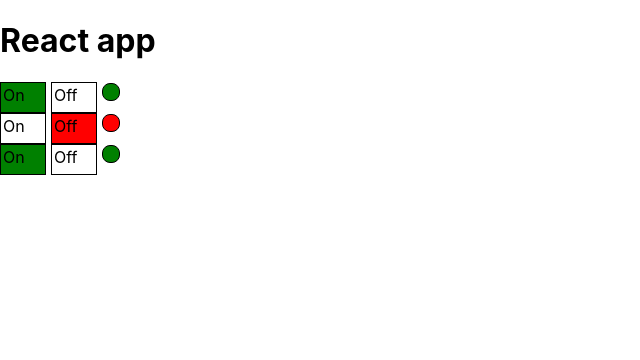
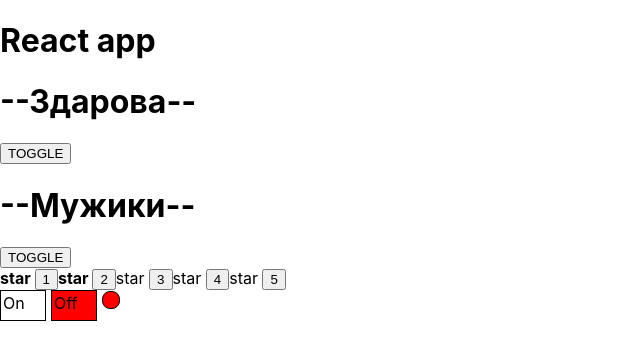
Before and after one commit to daniilminin1990/react-kabzda, a React (Create React App) app: page / in a window 1280 px wide. Shown: the top 360 px of the page, without its empty margins (0-640 px from the left). Built offline with nearby package versions, Linux system fonts and the light colour scheme.

Commit message:
6 useState, OnOff. Не смотри на UncontrolledAccordeon

```diff
--- a/src/App.tsx
+++ b/src/App.tsx
@@ -1,25 +1,27 @@
-import React from "react";
+import React, { useState } from "react";
 import logo from "./logo.svg";
 import "./App.css";
 import { Rating } from "./components/Rating/Rating";
 import Accordeon from "./components/Accordeon/Accordeon";
 import OnOff from "./components/OnOff/OnOff";
+import UncontrolledAccordeon from "./components/UncontrolledAccordeon/UncontrolledAccordeon";
+import { UncontrolledRating } from "./components/UncontrolledRating/UncontrolledRating";
 
 function App() {
   return (
     <div>
       <h1>React app</h1>
-      {/* <Accordeon titleValue={"Здарова"} />
-      <Accordeon titleValue={"Мужики"} />
+      <UncontrolledAccordeon titleValue={"Здарова"} />
+      <UncontrolledAccordeon titleValue={"Мужики"} />
+      <UncontrolledRating value={2} />
+      {/*
       <Rating value={0} />
       <Rating value={1} />
       <Rating value={2} />
       <Rating value={3} />
       <Rating value={4} />
       <Rating value={5} /> */}
-      <OnOff on={true} />
-      <OnOff on={false} />
-      <OnOff on={true} />
+      <OnOff />
     </div>
   );
 }
--- a/src/components/OnOff/OnOff.tsx
+++ b/src/components/OnOff/OnOff.tsx
@@ -1,8 +1,13 @@
+import { useState } from "react"
+
 type PropsType = {
-  on: boolean
+  // on: boolean
+  switchAction: () => void
 }
 
-function OnOff(props: PropsType) {
+function OnOff() {
+
+  const [on, setOn] = useState(false)
 
   const onStyle = {
     width: "40px",
@@ -10,7 +15,7 @@ function OnOff(props: PropsType) {
     border: "1px solid black",
     display: "inline-block",
     padding: "2px",
-    backgroundColor: props.on ? 'green' : 'white'
+    backgroundColor: on ? 'green' : 'white'
   }
   const offStyle = {
     width: "40px",
@@ -19,7 +24,7 @@ function OnOff(props: PropsType) {
     marginLeft: "5px",
     display: "inline-block",
     padding: "2px",
-    backgroundColor: props.on ? 'white' : 'red'
+    backgroundColor: on ? 'white' : 'red'
   }
   const indicatorStyle = {
     width: "16px",
@@ -28,12 +33,12 @@ function OnOff(props: PropsType) {
     border: "1px solid black",
     display: "inline-block",
     marginLeft: "5px",
-    backgroundColor: props.on ? "green" : 'red'
+    backgroundColor: on ? "green" : 'red'
   }
 
   return <div>
-    <div style={onStyle}>On</div>
-    <div style={offStyle}>Off</div>
+    <div style={onStyle} onClick={() => { setOn(true) }}>On</div>
+    <div style={offStyle} onClick={() => { setOn(false) }}>Off</div>
     <div style={indicatorStyle}></div>
   </div>
 }
--- /dev/null
+++ b/src/components/UncontrolledAccordeon/UncontrolledAccordeon.tsx
@@ -0,0 +1,42 @@
+import React, { useState } from "react";
+
+type AccordeonPropsType = {
+  titleValue: string
+}
+
+const UncontrolledAccordeon = (props: AccordeonPropsType) => {
+  // debugger;
+
+  const [collaps, setCollaps] = useState(false)
+
+  const collapsed = false;
+
+  return (
+    <>
+      <AccordeonTitle title={props.titleValue} />
+      <button onClick={() => { setCollaps(collaps) }}>TOGGLE</button>
+      {collaps && <AccordeonBody />}
+    </>
+  );
+};
+
+type AccordeonBodyPropsType = {
+  title: string
+}
+
+function AccordeonTitle(props: AccordeonBodyPropsType) {
+  // debugger;
+  return <h1>--{props.title}--</h1>;
+}
+
+function AccordeonBody() {
+  return (
+    <ul>
+      <li>1</li>
+      <li>2</li>
+      <li>3</li>
+    </ul>
+  );
+}
+
+export default UncontrolledAccordeon;
--- /dev/null
+++ b/src/components/UncontrolledRating/UncontrolledRating.tsx
@@ -0,0 +1,37 @@
+import React from "react";
+
+type RatingPropsType = {
+  value: number;
+  // Либо т.к. у нас значения только от 0 до 5 то можно так:
+  // value: 0 | 1 | 2 | 3 | 4 | 5
+};
+
+// ! Либо так, если нет отдельного описания типа
+// export const Rating = (props: { value: number }) => {
+
+export const UncontrolledRating = (props: RatingPropsType) => {
+  // Через условнный рендеринг -- т.е. {if props.value === true то }
+  return (
+    <div>
+      <Star selected={props.value > 0} /> <button>1</button>
+      <Star selected={props.value > 1} /> <button>2</button>
+      <Star selected={props.value > 2} /> <button>3</button>
+      <Star selected={props.value > 3} /> <button>4</button>
+      <Star selected={props.value > 4} /> <button>5</button>
+    </div>
+  );
+};
+
+function Star(props: { selected: boolean }) {
+  console.log("Star rendering");
+  // Условие. Если selected == true, то отрисуй жирный star
+  if (props.selected === true) {
+    return (
+      <span>
+        <b>star </b>
+      </span>
+    );
+  } else {
+    return <span>star </span>;
+  }
+}
```
